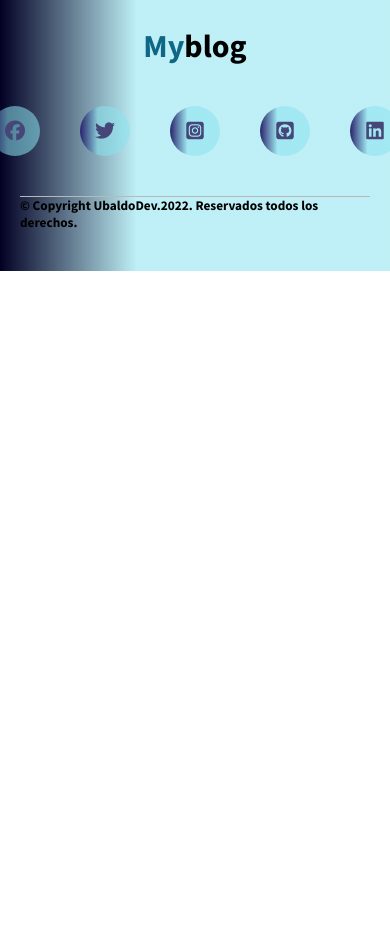
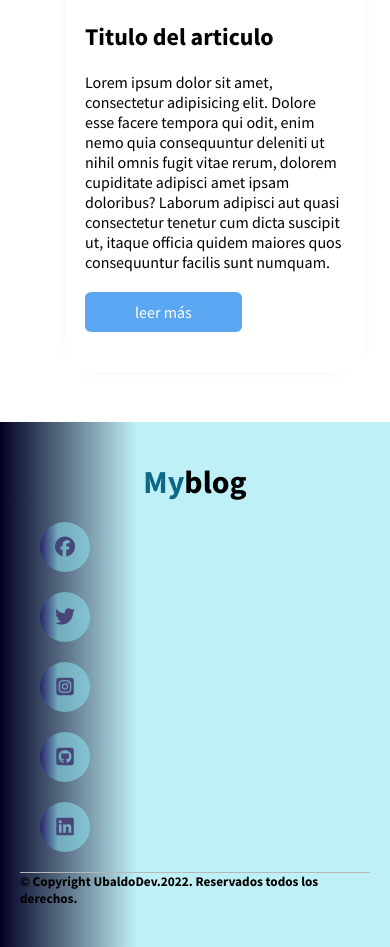
Before and after one commit to UbaldoCans/web-sketch, a plain HTML site: page index.html in a window 390 px wide. Shown: the part 4075-5022 px from the top of the page. Before the commit the page ends 4346 px from the top, so only its background shows below. Drawn offline with Linux system fonts and the light colour scheme.

Commit message:
modificamos el footer para resposive

```diff
--- a/css/style.css
+++ b/css/style.css
@@ -393,3 +393,17 @@ article img{
      }
 
 }
+@media screen and (max-width: 400px){
+   .container-content article{
+    max-width: 300px;
+    display: inline;
+   }
+   .social-network{
+    justify-content: center;
+   }
+   .container-footer footer .social-network{
+      display: block;
+      margin: auto;
+   }
+
+}
```
